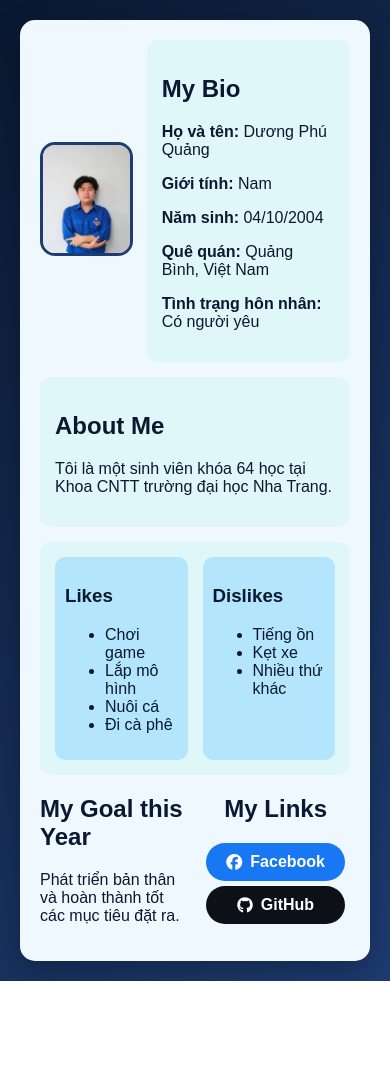
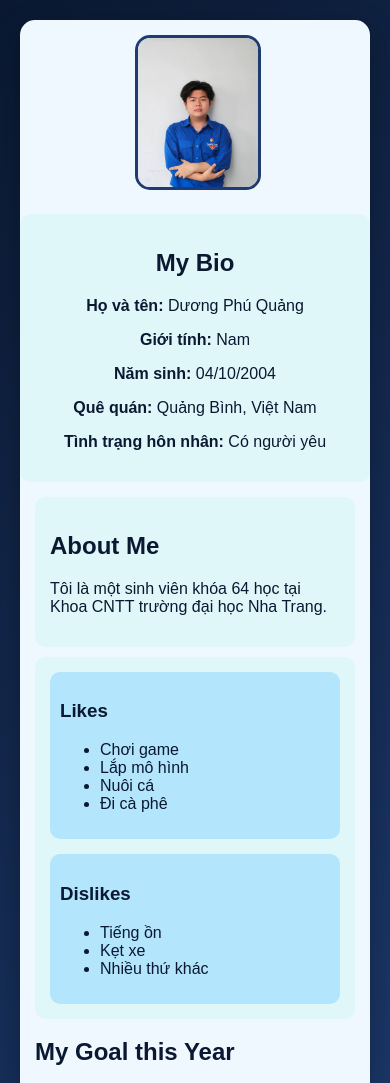
Before and after one commit to PWangR/code-HTML, a plain HTML site: page index.html in a window 390 px wide. Shown: the top 1083 px of the page. Before the commit the page ends 981 px from the top, so only its background shows below. Drawn offline with Linux system fonts and the light colour scheme.

Commit message:
Update index.html

```diff
--- a/index.html
+++ b/index.html
@@ -154,6 +154,51 @@
             background: #222;
             transform: translateY(-3px);
         }
+
+        @media (max-width: 768px) {
+    .container {
+        width: 100%;
+        padding: 15px;
+    }
+
+    .top-section {
+        flex-direction: column;
+        align-items: center;
+        text-align: center;
+    }
+
+    .avatar-box {
+        max-width: 120px;
+    }
+
+    .bio {
+        width: 100%;
+    }
+
+    .content {
+        flex-direction: column;
+        gap: 10px;
+    }
+
+    .section {
+        flex: 1 1 100%;
+    }
+
+    .lists {
+        flex-direction: column;
+    }
+
+    .goals-links {
+        flex-direction: column;
+        gap: 10px;
+    }
+
+    .link-btn {
+        width: 100%;
+        justify-content: center;
+    }
+}
+
     </style>
 </head>
 <body>
```
